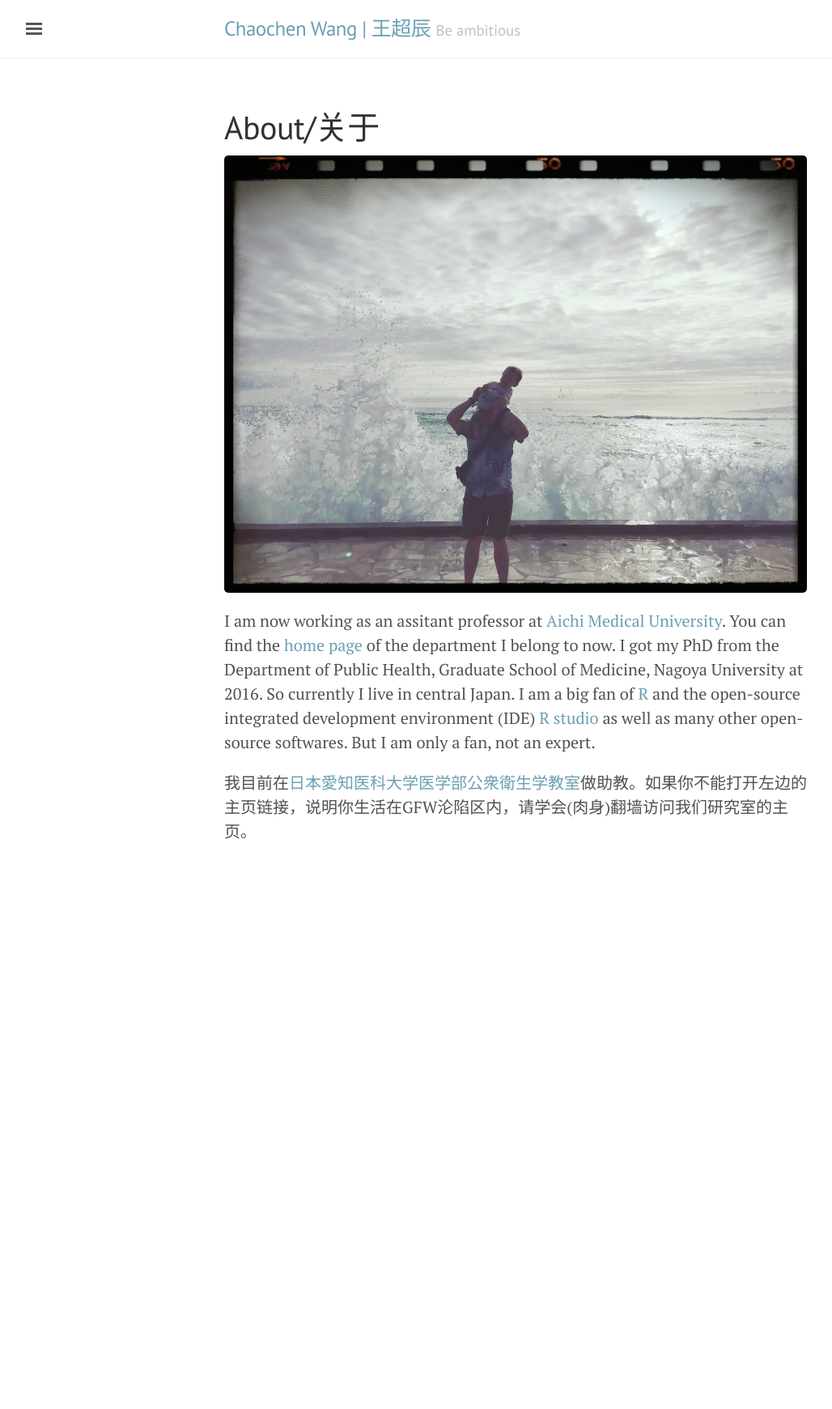
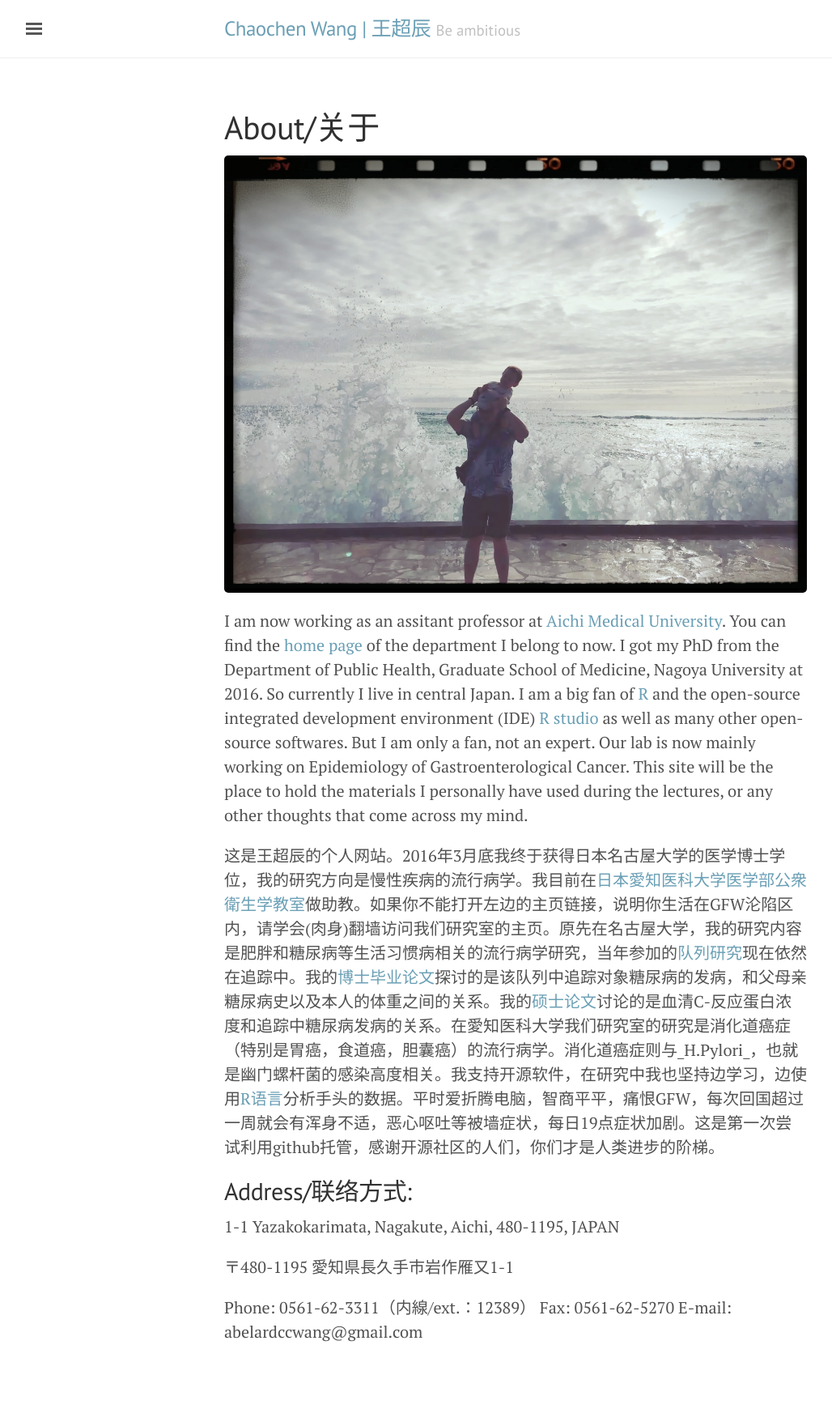
Before and after one commit to cjjcwang/winterwang.github.io, a Jekyll site: the page built from about.md, in a window 1280 px wide. Shown: the whole page at 81% size, without its empty margins (3-1031 px from the left). Built offline with Jekyll 4.4.1, drawn with Linux system fonts in a browser that asks for light colours; before the commit the page ends 1122 px from its top, so only the background shows below that.

Commit message:
about added

```diff
--- a/about.md
+++ b/about.md
@@ -1,11 +1,21 @@
 ---
 layout: page
 title: About/关于
-imagefeature: image/bg.jpg)
 ---
 
 ![me](image/bg.jpg)
 
-I am now working as an assitant professor at [Aichi Medical University](http://www.aichi-med-u.ac.jp/). You can find the [home page](https://sites.google.com/site/aichimeduniv/home) of the department I belong to now. I got my PhD from the Department of Public Health, Graduate School of Medicine, Nagoya University at 2016. So currently I live in central Japan. I am a big fan of [R](https://www.r-project.org/) and the open-source integrated development environment (IDE) [R studio](https://www.rstudio.com/) as well as many other open-source softwares. But I am only a fan, not an expert.
+I am now working as an assitant professor at [Aichi Medical University](http://www.aichi-med-u.ac.jp/). You can find the [home page](https://sites.google.com/site/aichimeduniv/home) of the department I belong to now. I got my PhD from the Department of Public Health, Graduate School of Medicine, Nagoya University at 2016. So currently I live in central Japan. I am a big fan of [R](https://www.r-project.org/) and the open-source integrated development environment (IDE) [R studio](https://www.rstudio.com/) as well as many other open-source softwares. But I am only a fan, not an expert. Our lab is now mainly working on Epidemiology of Gastroenterological Cancer. This site will be the place to hold the materials I personally have used during the lectures, or any other thoughts that come across my mind.
 
-我目前在[日本愛知医科大学医学部公衆衛生学教室](https://sites.google.com/site/aichimeduniv/home)做助教。如果你不能打开左边的主页链接，说明你生活在GFW沦陷区内，请学会(肉身)翻墙访问我们研究室的主页。
+这是王超辰的个人网站。2016年3月底我终于获得日本名古屋大学的医学博士学位，我的研究方向是慢性疾病的流行病学。我目前在[日本愛知医科大学医学部公衆衛生学教室](https://sites.google.com/site/aichimeduniv/home)做助教。如果你不能打开左边的主页链接，说明你生活在GFW沦陷区内，请学会(肉身)翻墙访问我们研究室的主页。原先在名古屋大学，我的研究内容是肥胖和糖尿病等生活习惯病相关的流行病学研究，当年参加的[队列研究](http://koei-nagoya.blogspot.jp/)现在依然在追踪中。我的[博士毕业论文](http://www.sciencedirect.com/science/article/pii/S0091743515002376)探讨的是该队列中追踪对象糖尿病的发病，和父母亲糖尿病史以及本人的体重之间的关系。我的[硕士论文](http://onlinelibrary.wiley.com/doi/10.1002/dmrr.2406/abstract;jsessionid=DB436E7BB3CAA80200D760D7C72095D8.f04t02)讨论的是血清C-反应蛋白浓度和追踪中糖尿病发病的关系。在愛知医科大学我们研究室的研究是消化道癌症（特别是胃癌，食道癌，胆囊癌）的流行病学。消化道癌症则与_H.Pylori_，也就是幽门螺杆菌的感染高度相关。我支持开源软件，在研究中我也坚持边学习，边使用[R语言](https://www.r-project.org/)分析手头的数据。平时爱折腾电脑，智商平平，痛恨GFW，每次回国超过一周就会有浑身不适，恶心呕吐等被墙症状，每日19点症状加剧。这是第一次尝试利用github托管，感谢开源社区的人们，你们才是人类进步的阶梯。
+
+
+## Address/联络方式:
+
+1-1 Yazakokarimata, Nagakute, Aichi, 480-1195, JAPAN
+
+〒480-1195 愛知県長久手市岩作雁又1-1
+
+Phone:	0561-62-3311（内線/ext.：12389）
+Fax:	  0561-62-5270
+E-mail:	abelardccwang@gmail.com
```
